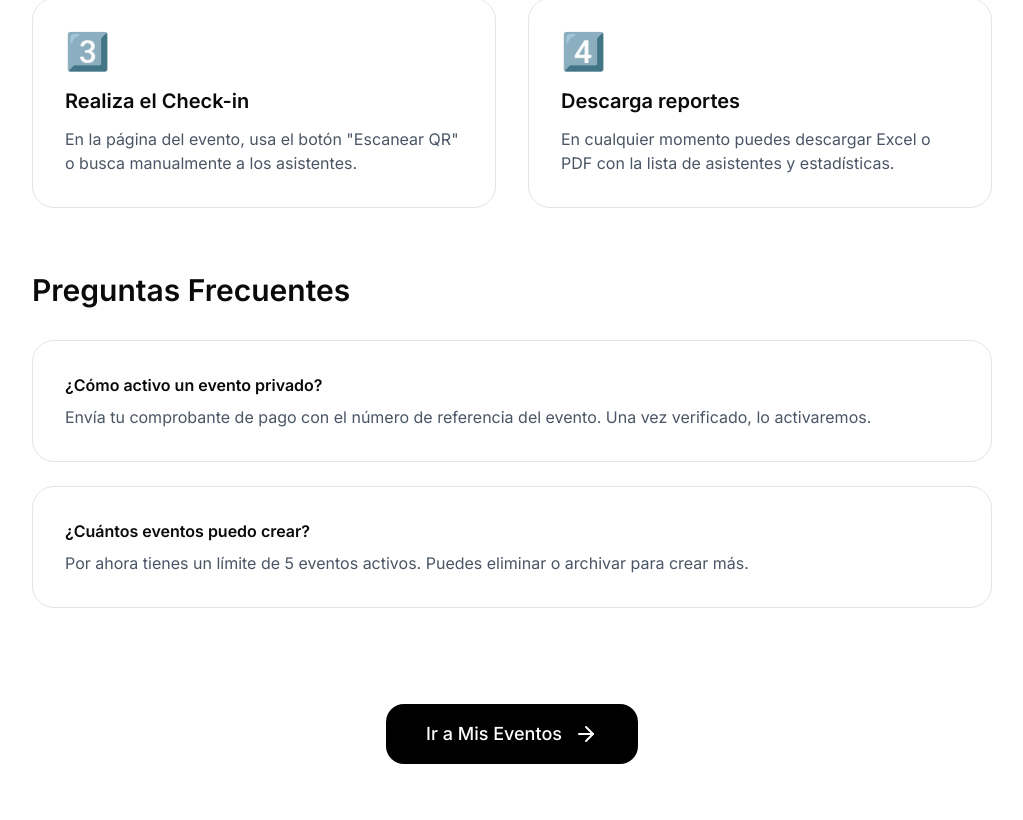
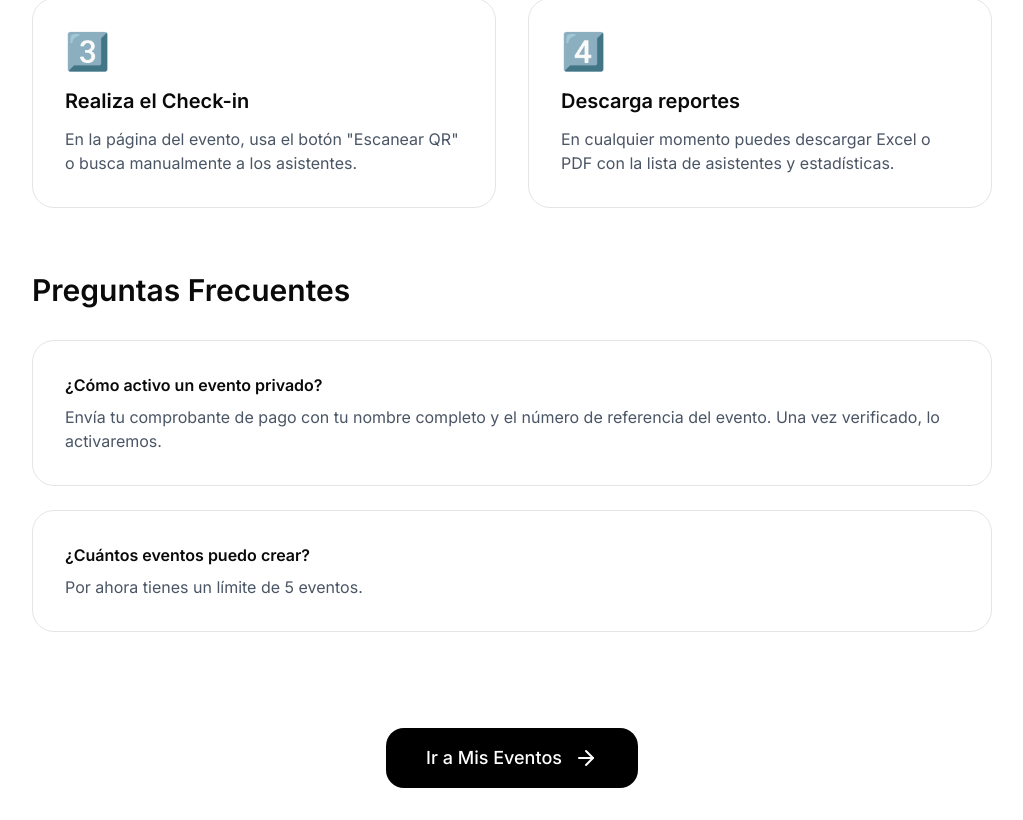
Before and after one commit to gzlcg23/eventflow, a Next.js app: page /ayuda in a window 1280 px wide. Shown: the part 525-1345 px from the top of the page, without its empty margins (128-1151 px from the left). Before the commit the page ends 1321 px from the top, so only its background shows below. Built offline with nearby package versions, Linux system fonts and the light colour scheme; no server answers.

Commit message:
fix: página de ayuda ajuste

```diff
--- a/app/ayuda/page.tsx
+++ b/app/ayuda/page.tsx
@@ -44,11 +44,11 @@ export default function AyudaPage() {
           <div className="space-y-6">
             <div className="bg-white border rounded-3xl p-8">
               <h3 className="font-semibold mb-2">¿Cómo activo un evento privado?</h3>
-              <p className="text-gray-600">Envía tu comprobante de pago con el número de referencia del evento. Una vez verificado, lo activaremos.</p>
+              <p className="text-gray-600">Envía tu comprobante de pago con tu nombre completo y el número de referencia del evento. Una vez verificado, lo activaremos.</p>
             </div>
             <div className="bg-white border rounded-3xl p-8">
               <h3 className="font-semibold mb-2">¿Cuántos eventos puedo crear?</h3>
-              <p className="text-gray-600">Por ahora tienes un límite de 5 eventos activos. Puedes eliminar o archivar para crear más.</p>
+              <p className="text-gray-600">Por ahora tienes un límite de 5 eventos.</p>
             </div>
           </div>
         </div>
```
